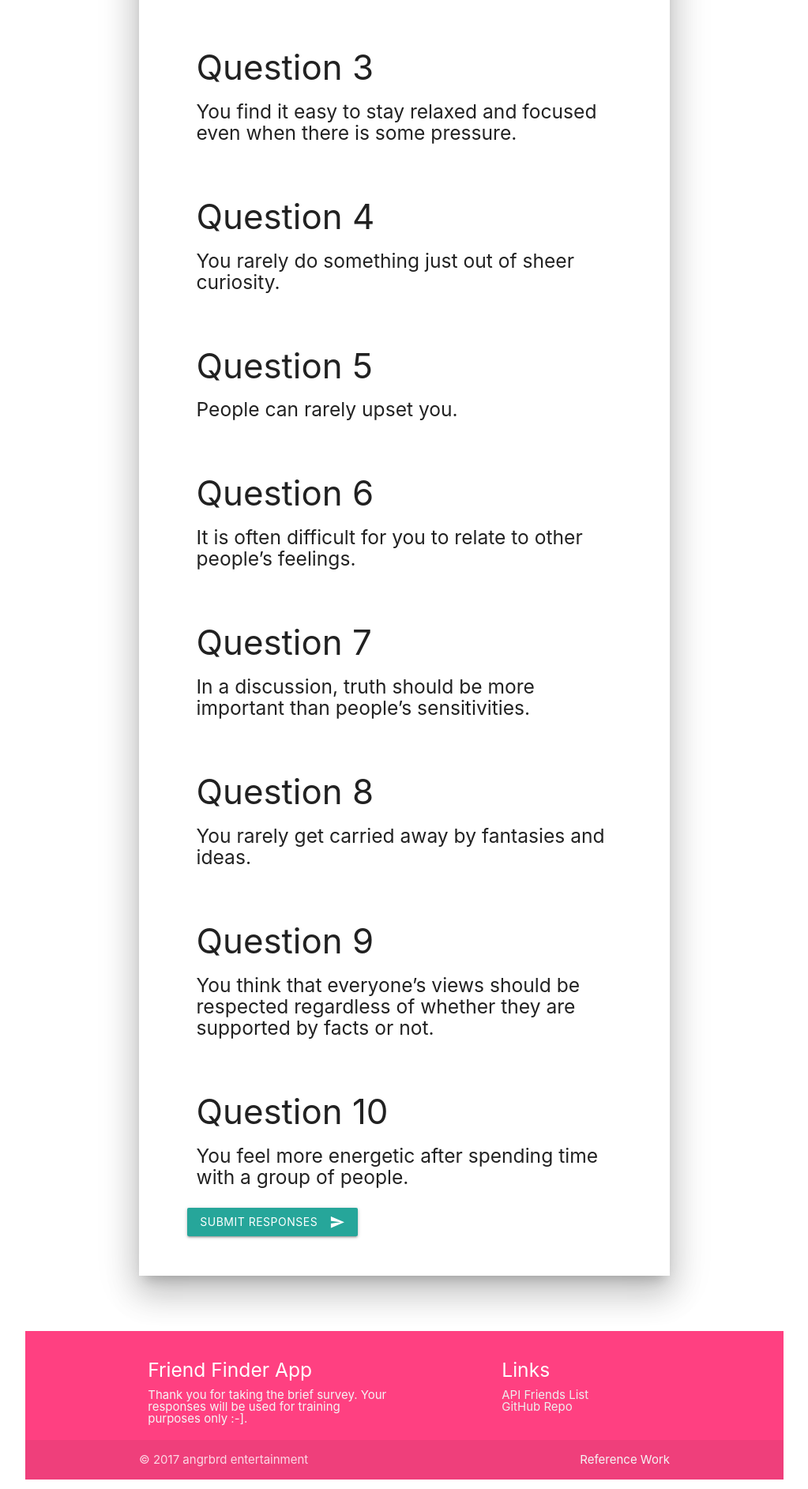
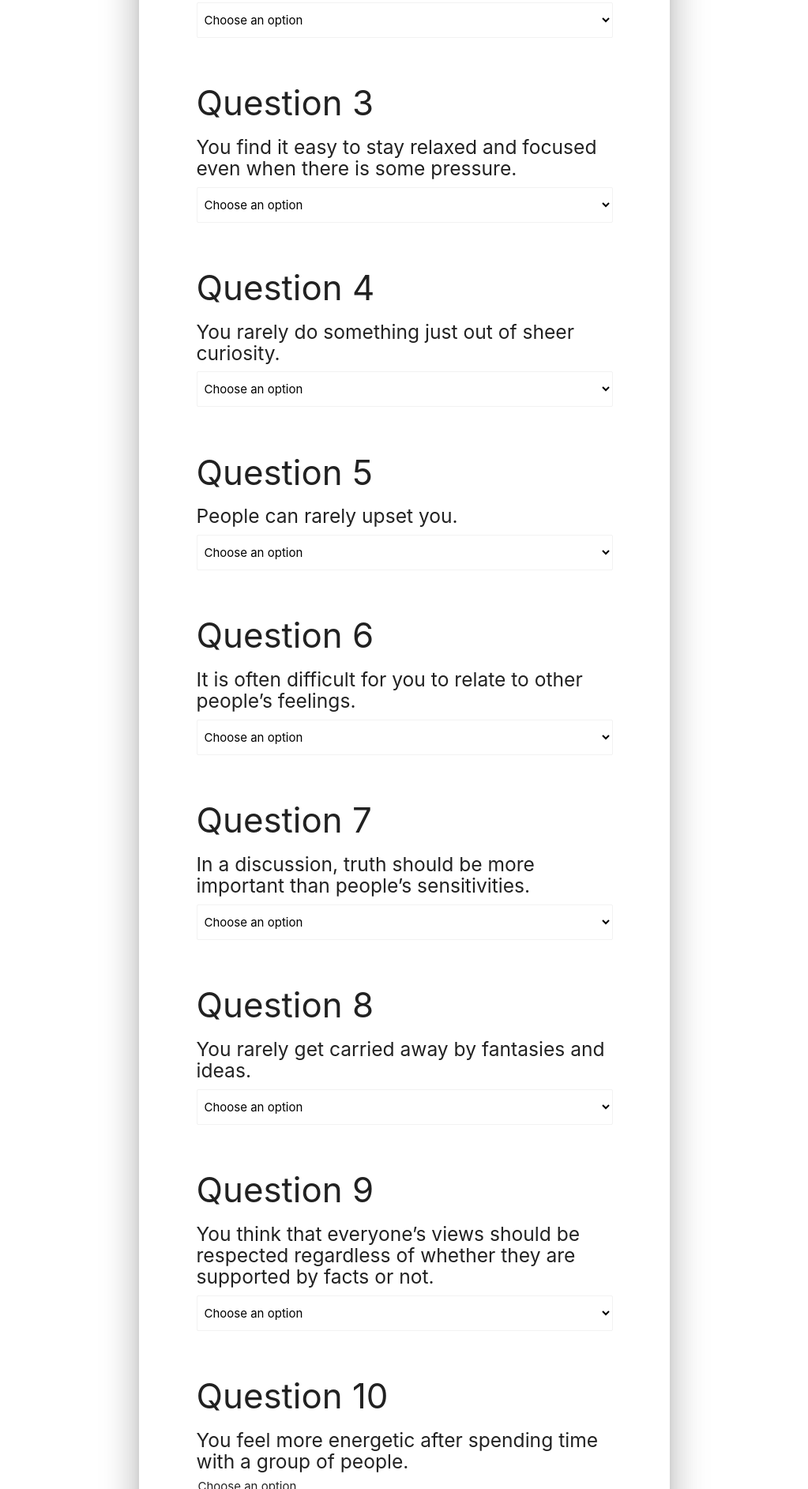
Before and after one commit to missynorman412/FriendFinder, a website: page app/html/survey.html in a window 1280 px wide. Shown: the part 991-2876 px from the top of the page at 79% size, without its empty margins (128-1151 px from the left). Drawn offline with nearby package versions, Linux system fonts and the light colour scheme; files that its build step writes are made by us from their sources.

Commit message:
questions

```diff
--- a/app/html/survey.html
+++ b/app/html/survey.html
@@ -63,7 +63,7 @@
 						<div class="input-field col s12">
 							<h3>Question 1</h3>
 						  -0	<h5>Your mind is always buzzing with unexplored ideas and plans.</h5>
-							<select data-placeholder="" class="browser-default" id="q2">
+							<select data-placeholder="" class="browser-default" id="q1">
 									<option value="">Choose an option</option>
 									<option value="1">1 (Strongly Disagree)</option>
 									<option value="2">2</option>
@@ -76,21 +76,21 @@
 						<div class="input-field col s12">
 							<h3>Question 2</h3>
 							<h5>Generally speaking, you rely more on your experience than your imagination.</h5>
-							<select id="question2">
-								<option value="" disabled selected>Choose your option</option>
+							<select data-placeholder="" class="browser-default" id="q2">
+								<option value="">Choose an option</option>
 								<option value="1">1 (Strongly Disagree)</option>
 								<option value="2">2</option>
 								<option value="3">3</option>
 								<option value="4">4</option>
 								<option value="5">5 (Strongly Agree)</option>
 							</select>
-						</div>
+					</div>
 
 						<div class="input-field col s12">
 							<h3>Question 3</h3>
 							<h5>You find it easy to stay relaxed and focused even when there is some pressure.</h5>
-							<select id="question3">
-								<option value="" disabled selected>Choose your option</option>
+							<select data-placeholder="" class="browser-default" id="q4">
+								<option value="">Choose an option</option>
 								<option value="1">1 (Strongly Disagree)</option>
 								<option value="2">2</option>
 								<option value="3">3</option>
@@ -102,8 +102,8 @@
 						<div class="input-field col s12">
 							<h3>Question 4</h3>
 							<h5>You rarely do something just out of sheer curiosity.</h5>
-							<select id="question4">
-								<option value="" disabled selected>Choose your option</option>
+							<select data-placeholder="" class="browser-default" id="q5">
+								<option value="">Choose an option</option>
 								<option value="1">1 (Strongly Disagree)</option>
 								<option value="2">2</option>
 								<option value="3">3</option>
@@ -115,8 +115,8 @@
 						<div class="input-field col s12">
 							<h3>Question 5</h3>
 							<h5>People can rarely upset you.</h5>
-							<select id="question5">
-								<option value="" disabled selected>Choose your option</option>
+							<select data-placeholder="" class="browser-default" id="q6">
+								<option value="">Choose an option</option>
 								<option value="1">1 (Strongly Disagree)</option>
 								<option value="2">2</option>
 								<option value="3">3</option>
@@ -128,8 +128,8 @@
 						<div class="input-field col s12">
 							<h3>Question 6</h3>
 							<h5>It is often difficult for you to relate to other people’s feelings.</h5>
-							<select id="question6">
-								<option value="" disabled selected>Choose your option</option>
+							<select data-placeholder="" class="browser-default" id="q7">
+								<option value="">Choose an option</option>
 								<option value="1">1 (Strongly Disagree)</option>
 								<option value="2">2</option>
 								<option value="3">3</option>
@@ -141,21 +141,20 @@
 						<div class="input-field col s12">
 							<h3>Question 7</h3>
 							<h5>In a discussion, truth should be more important than people’s sensitivities.</h5>
-							<select id="question7">
-								<option value="" disabled selected>Choose your option</option>
+							<select data-placeholder="" class="browser-default" id="q8">
+								<option value="">Choose an option</option>
 								<option value="1">1 (Strongly Disagree)</option>
 								<option value="2">2</option>
 								<option value="3">3</option>
 								<option value="4">4</option>
 								<option value="5">5 (Strongly Agree)</option>
-							</select>
-						</div>
+							</select>						</div>
 
 						<div class="input-field col s12">
 							<h3>Question 8</h3>
 							<h5>You rarely get carried away by fantasies and ideas.</h5>
-							<select id="question8">
-								<option value="" disabled selected>Choose your option</option>
+							<select data-placeholder="" class="browser-default" id="q9">
+								<option value="">Choose an option</option>
 								<option value="1">1 (Strongly Disagree)</option>
 								<option value="2">2</option>
 								<option value="3">3</option>
@@ -167,8 +166,8 @@
 						<div class="input-field col s12">
 							<h3>Question 9</h3>
 							<h5>You think that everyone’s views should be respected regardless of whether they are supported by facts or not.</h5>
-							<select id="question9">
-								<option value="" disabled selected>Choose your option</option>
+							<select data-placeholder="" class="browser-default" id="q10">
+								<option value="">Choose an option</option>
 								<option value="1">1 (Strongly Disagree)</option>
 								<option value="2">2</option>
 								<option value="3">3</option>
@@ -180,14 +179,7 @@
 						<div class="input-field col s12">
 							<h3>Question 10</h3>
 							<h5>You feel more energetic after spending time with a group of people.</h5>
-							<select id="question10">
-								<option value="" disabled selected>Choose your option</option>
-								<option value="1">1 (Strongly Disagree)</option>
-								<option value="2">2</option>
-								<option value="3">3</option>
-								<option value="4">4</option>
-								<option value="5">5 (Strongly Agree)</option>
-							</select>
+							<option value="">Choose an option</option>
 						</div>
 
 						<!-- Survey Submit Button -->
```
